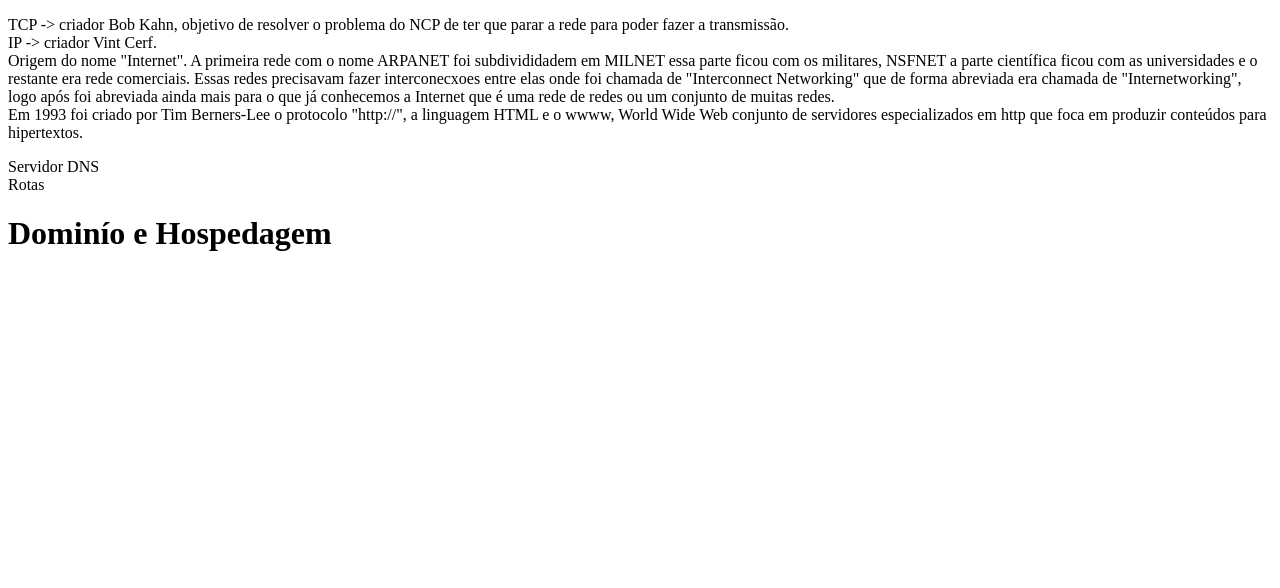
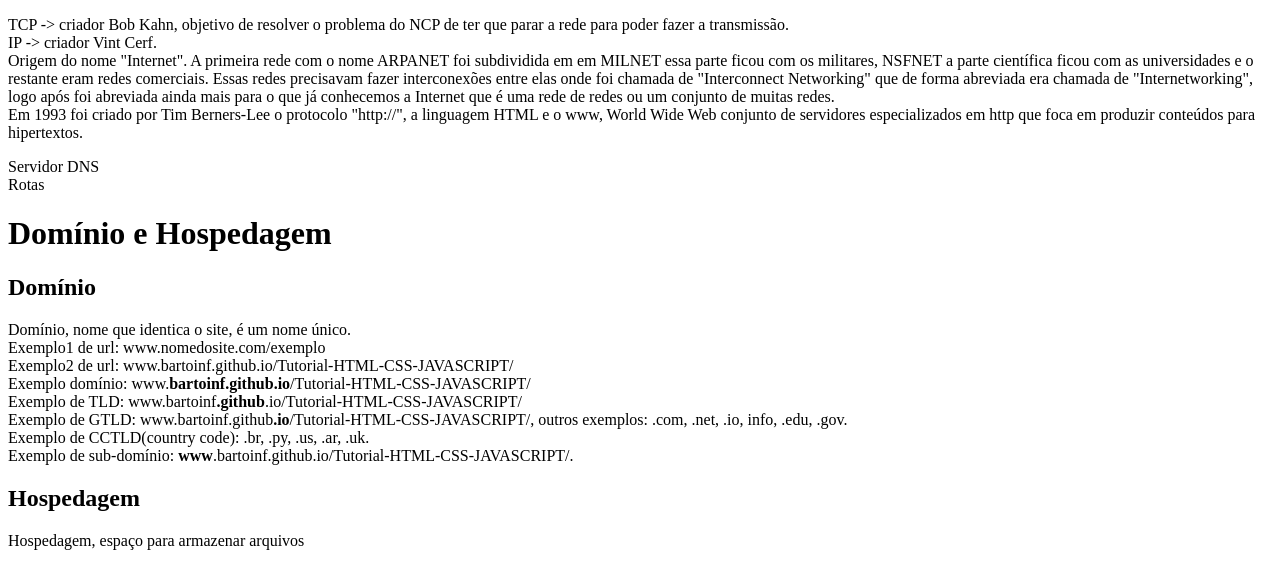
Before and after one commit to bartoinf/Tutorial-HTML-CSS-JAVASCRIPT, a plain HTML site: page index.html in a window 1280 px wide. Drawn offline with Linux system fonts and the light colour scheme.

Commit message:
alteração parcial pra meu subrinho ver em tempo real
alteração parcial

```diff
--- a/index.html
+++ b/index.html
@@ -8,11 +8,21 @@
 <body>
     <p>TCP -> criador Bob Kahn, objetivo de resolver o problema do NCP de ter que parar a rede para poder fazer a transmissão.<br>
     IP -> criador Vint Cerf.<br>
-    Origem do nome "Internet". A primeira rede com o nome ARPANET foi subdivididadem em MILNET essa parte ficou com os militares, NSFNET a parte científica ficou com as universidades e o restante era rede comerciais. Essas redes precisavam fazer interconecxoes entre elas onde foi chamada de "Interconnect Networking" que de forma abreviada era chamada de "Internetworking", logo após foi abreviada ainda mais para o que já conhecemos a Internet que é uma rede de redes ou um conjunto de muitas redes.<br>
-    Em 1993 foi criado por Tim Berners-Lee o protocolo "http://", a linguagem HTML e o wwww, World Wide Web conjunto de servidores especializados em http que foca em produzir conteúdos para hipertextos.</p>
+    Origem do nome "Internet". A primeira rede com o nome ARPANET foi subdividida em em MILNET essa parte ficou com os militares, NSFNET a parte científica ficou com as universidades e o restante eram redes comerciais. Essas redes precisavam fazer interconexões entre elas onde foi chamada de "Interconnect Networking" que de forma abreviada era chamada de "Internetworking", logo após foi abreviada ainda mais para o que já conhecemos a Internet que é uma rede de redes ou um conjunto de muitas redes.<br>
+    Em 1993 foi criado por Tim Berners-Lee o protocolo "http://", a linguagem HTML e o www, World Wide Web conjunto de servidores especializados em http que foca em produzir conteúdos para hipertextos.</p>
     <p>Servidor DNS<br>
     Rotas</p>
-    <h1>Dominío e Hospedagem</h1>
-    <p></p>
+    <h1>Domínio e Hospedagem</h1>
+    <h2>Domínio</h2>
+    <p>Domínio, nome que identica o site, é um nome único. <br>
+        Exemplo1 de url: www.nomedosite.com/exemplo<br>
+        Exemplo2 de url: www.bartoinf.github.io/Tutorial-HTML-CSS-JAVASCRIPT/<br>
+        Exemplo domínio: www.<b>bartoinf.github.io</b>/Tutorial-HTML-CSS-JAVASCRIPT/<br>
+        Exemplo de TLD: www.bartoinf<b>.github</b>.io/Tutorial-HTML-CSS-JAVASCRIPT/<br>
+        Exemplo de GTLD: www.bartoinf.github<b>.io</b>/Tutorial-HTML-CSS-JAVASCRIPT/, outros exemplos: .com, .net, .io, info, .edu, .gov.<br>
+        Exemplo de CCTLD(country code): .br, .py, .us, .ar, .uk.<br>
+        Exemplo de sub-domínio: <b>www</b>.bartoinf.github.io/Tutorial-HTML-CSS-JAVASCRIPT/.</p>
+    <h2>Hospedagem</h2>
+    <p>Hospedagem, espaço para armazenar arquivos</p>
 </body>
 </html>
```
